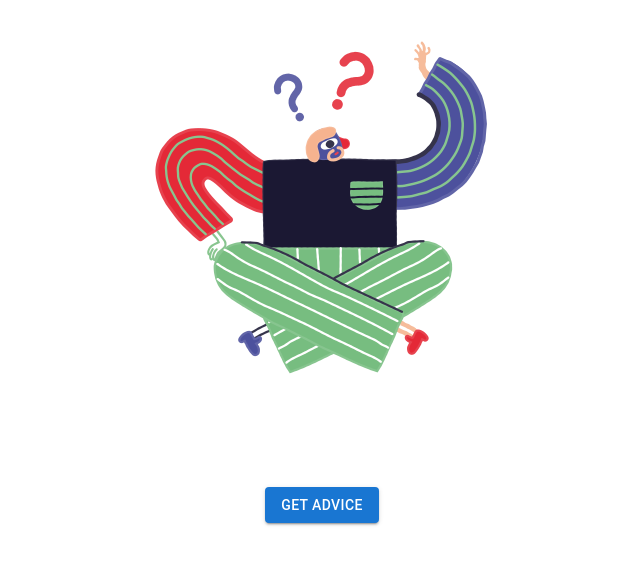
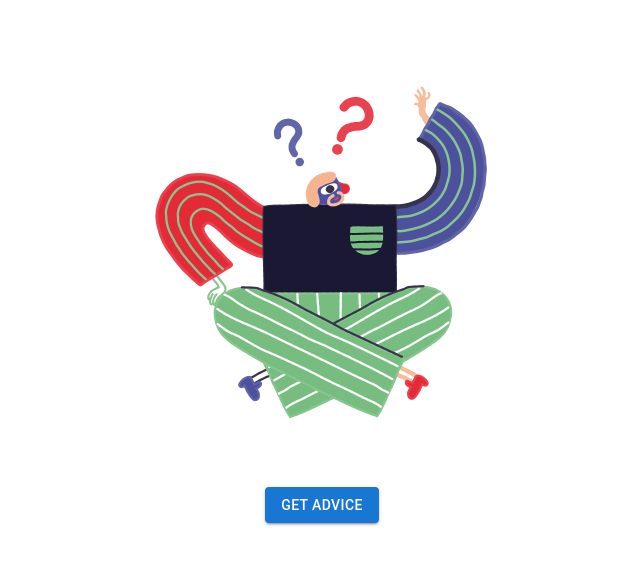
Before and after one commit to SaskiaVdZ/React-course_Project01_AdviceApp, a React (Create React App) app: page / in a window 1280 px wide. Shown: the top 564 px of the page, without its empty margins (318-958 px from the left). Built offline with nearby package versions, Linux system fonts and the light colour scheme; no server answers.

Commit message:
push footer to flex-end

```diff
--- a/src/App.js
+++ b/src/App.js
@@ -46,7 +46,7 @@ function App() {
     <Container className="App" style={{ backgroundColor}}> {/* Set background color using state */}
       <Grid container
         direction="column"
-        justifyContent="space-around"
+        justifyContent="center"
         alignItems="center"
         className="App-header"
         >
@@ -64,7 +64,8 @@ function App() {
         <Button sx={{ mt: 3, mb: 3 }} variant="contained" onClick={getAdvice}>Get advice</Button>
         <Message count={count} />
         </Grid>
-        <Grid item>
+        <Grid item
+        justifySelf="flex-end">
       <Typography className="footer" color="white" variant="body2" fontSize={12} sx={{ mt: 15, mb: 3 }} >
         Made with <i className="fa-solid fa-heart"></i> in React and Material UI
         by Saskia van der Zanden
```
